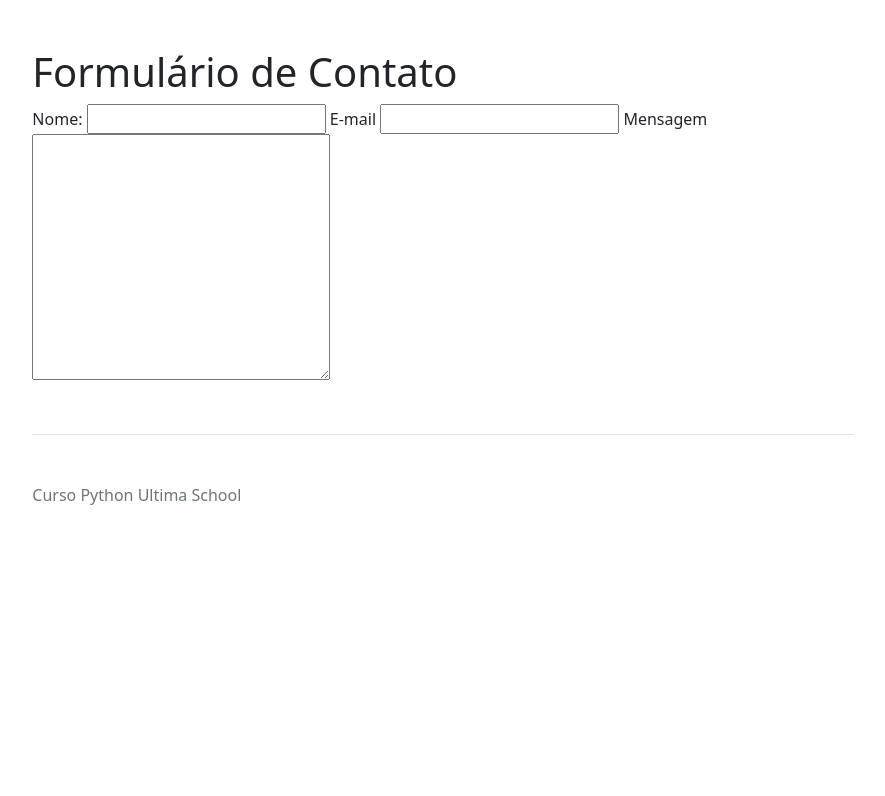
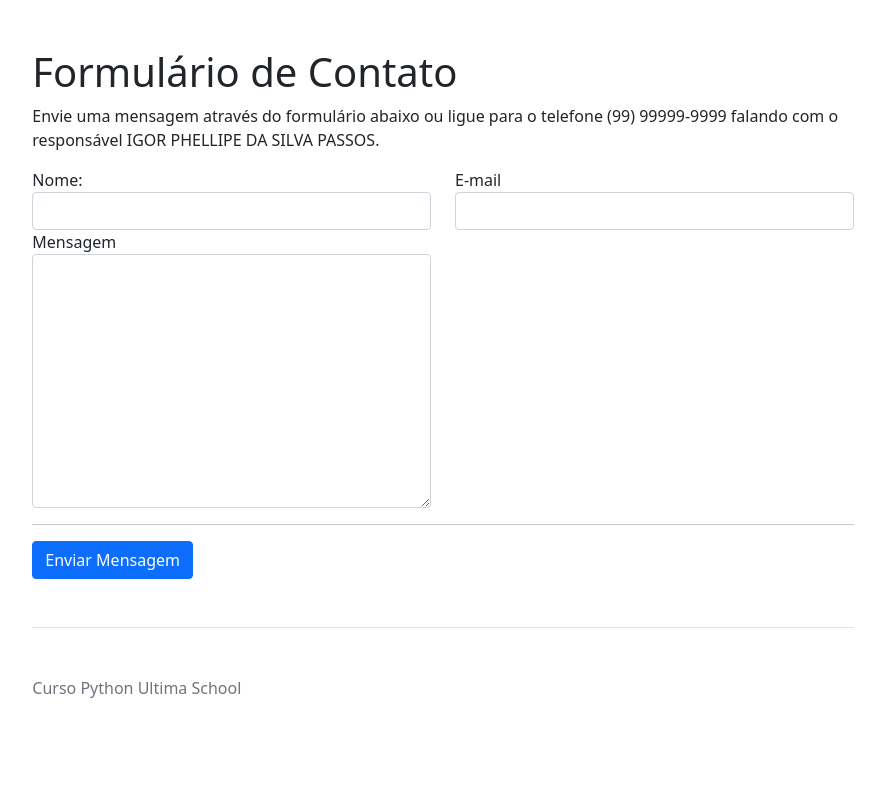
Before and after one commit to Igorphellipe/Pet-Online, a Django app: page /contato/ in a window 1280 px wide. Shown: the part 101-897 px from the top of the page, without its empty margins (197-1082 px from the left). Before the commit the page ends 606 px from the top, so only its background shows below. Run offline with Django 4.2, Linux system fonts and the light colour scheme; some libraries are stand-ins or nearby versions.

Commit message:
Atualização
Novas funcionalidades de modulos de verificação de dados

```diff
--- a/base/templates/contato.html
+++ b/base/templates/contato.html
@@ -35,19 +35,43 @@
                 <span class="fs-4">Pet online</span>
           </a>
         </header>
-        </header>
         <main>
-            <h1>Formulário de Contato</h1>
-            <form action="">
-                <label for="id_nome">Nome:</label>
-                <input type="text" id="id_nome">
+          <h1>Formulário de Contato</h1>
+          <p>
+            <!--Nessa tag p consigo puxar informações atraves de parametros buscado na view do template-->
+            Envie uma mensagem através do formulário abaixo ou ligue para o telefone {{telefone}}
+            falando com o responsável {{responsavel| upper}}.
+          </p>
+          <form action="" method="post">
+            {% csrf_token %}
+            <div class="row">
+              <div class="col-md-6">
+                <div class="form-group">
+                  <label for="id_nome">Nome:</label>
+                  <input type="text" class="form-control" id="id_nome" name="Nome">
+                </div>
+              </div>
 
-                <label for="id_email">E-mail</label>
-                <input type="email" id="id_email">
+              <div class="col-md-6">
+                <div class="form-group">
+                  <label for="id_email">E-mail</label>
+                  <input type="email" class="form-control" id="id_email" name="E-mail">
+                </div>
+              </div>
 
-                <label for="id_mensagem">Mensagem</label>
-                <textarea name="Mensagem" id="id_mensagem" cols="30" rows="10"></textarea>
-            </form>
+              <div class="col-md-6">
+                <div class="form-group">
+                  <label for="id_mensagem">Mensagem</label>
+                  <textarea name="Mensagem" class="form-control" id="id_mensagem" cols="30" rows="10"></textarea>
+                </div>
+              </div>
+            </div>
+
+                <hr>
+                  <button type="submit" class="btn btn-primary">Enviar Mensagem </button>
+
+          </form>
+
         </main>
         <footer class="pt-5 my-5 text-muted border-top">
             Curso Python Ultima School
--- a/base/views.py
+++ b/base/views.py
@@ -6,4 +6,14 @@ def inicio(request):
     return render(request, 'inicio.html')
 
 def contato(request):
-    return render(request, 'contato.html')
+    contexto = {
+        'telefone': '(99) 99999-9999',
+        'responsavel': 'Igor phellipe da silva passos'
+    }
+    if request.method == 'POST':
+        #Submissão de dados enviados pelo formulário, e mostrar como print o que foi enviado
+        print(request.POST)
+        print(request.POST['Nome'])
+        print(request.POST['E-mail'])
+        print(request.POST['Mensagem'])
+    return render(request, 'contato.html', contexto)
--- a/ultima/settings.py
+++ b/ultima/settings.py
@@ -37,6 +37,7 @@ INSTALLED_APPS = [
     'django.contrib.sessions',
     'django.contrib.messages',
     'django.contrib.staticfiles',
+    'bootstrap5',
     'base',
 ]
 
```
Also changed, not shown: base/forms.py (added, +12 -0 lines).
